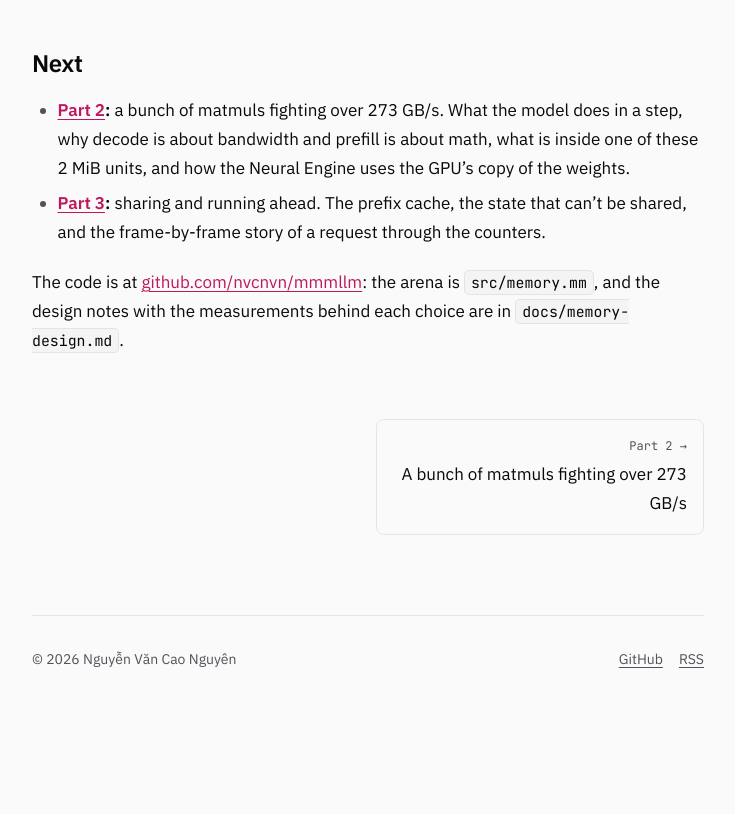
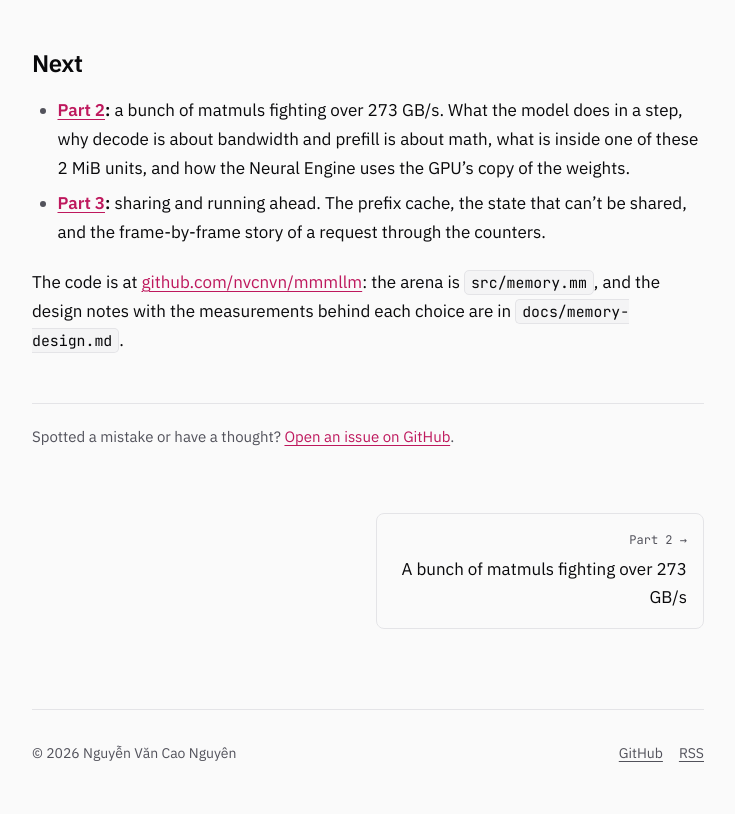
Before and after one commit to nvcnvn/nvcnvn.github.io, an Astro site: page /blog/mmmllm-1-dram-slab in a window 1280 px wide. Shown: the part 9194-10008 px from the top of the page, without its empty margins (272-1007 px from the left). Before the commit the page ends 9914 px from the top, so only its background shows below. Built offline with nearby package versions, Linux system fonts and the light colour scheme; Astro itself is replaced by a stand-in of ours.

Commit message:
feat(blog): feedback link, original-source note and canonical override
Every post ends with a link that opens a prefilled GitHub issue. Reposts
can set `original` to show where they first appeared, and `canonical`
to point search engines elsewhere.

Co-Authored-By: Claude Opus 5.5 <noreply@anthropic.com>

```diff
--- a/src/consts.ts
+++ b/src/consts.ts
@@ -4,3 +4,4 @@ export const AUTHOR = 'Nguyễn Văn Cao Nguyên';
 export const SOCIAL = {
   github: 'https://github.com/nvcnvn',
 };
+export const REPO = 'https://github.com/nvcnvn/nvcnvn.github.io';
--- a/src/content.config.ts
+++ b/src/content.config.ts
@@ -13,6 +13,9 @@ const blog = defineCollection({
     draft: z.boolean().default(false),
     series: z.string().optional(), // posts sharing a series get Part n ← → navigation instead of Older / Newer
     part: z.number().int().positive().optional(),
+    // reposts: where the post first appeared; shown as an "Originally published on …" note
+    original: z.object({ url: z.string().url(), site: z.string() }).optional(),
+    canonical: z.string().url().optional(), // override <link rel="canonical"> (defaults to this site)
   }),
 });
 
--- a/src/layouts/Base.astro
+++ b/src/layouts/Base.astro
@@ -8,11 +8,12 @@ interface Props {
   title?: string;
   description?: string;
   type?: 'website' | 'article';
+  canonical?: string;
 }
 
 const { title, description = SITE_DESCRIPTION, type = 'website' } = Astro.props;
 const fullTitle = title ? `${title} · ${SITE_TITLE}` : SITE_TITLE;
-const canonical = new URL(Astro.url.pathname, Astro.site);
+const canonical = Astro.props.canonical ?? new URL(Astro.url.pathname, Astro.site).href;
 ---
 
 <!doctype html>
--- a/src/pages/blog/[...slug].astro
+++ b/src/pages/blog/[...slug].astro
@@ -2,6 +2,7 @@
 import { render } from 'astro:content';
 import Base from '../../layouts/Base.astro';
 import { getPosts, formatDate, readingTime, slugifyTag } from '../../utils';
+import { REPO } from '../../consts';
 
 export async function getStaticPaths() {
   const posts = await getPosts();
@@ -26,10 +27,15 @@ export async function getStaticPaths() {
 
 const { post, newer, older, series } = Astro.props;
 const { Content } = await render(post);
-const { title, description, date, updated, tags } = post.data;
+const { title, description, date, updated, tags, original, canonical } = post.data;
+const postUrl = new URL(`/blog/${post.id}/`, Astro.site).href;
+const feedbackUrl = `${REPO}/issues/new?${new URLSearchParams({
+  title: `Feedback: ${title}`,
+  body: `Post: ${postUrl}\n\n`,
+})}`;
 ---
 
-<Base title={title} description={description} type="article">
+<Base title={title} description={description} type="article" canonical={canonical}>
   <article>
     <header class="post-header">
       <h1>{title}</h1>
@@ -38,6 +44,13 @@ const { title, description, date, updated, tags } = post.data;
         {updated && <span>Updated {formatDate(updated)}</span>}
         <span>{readingTime(post.body)}</span>
       </div>
+      {
+        original && (
+          <p class="post-original">
+            Originally published on <a href={original.url}>{original.site}</a>.
+          </p>
+        )
+      }
       {
         tags.length > 0 && (
           <ul class="tags" aria-label="Tags">
@@ -54,6 +67,10 @@ const { title, description, date, updated, tags } = post.data;
     <div class="prose">
       <Content />
     </div>
+
+    <p class="post-feedback">
+      Spotted a mistake or have a thought? <a href={feedbackUrl}>Open an issue on GitHub</a>.
+    </p>
   </article>
 
   <nav class="post-nav" aria-label="More posts">
--- a/src/styles/global.css
+++ b/src/styles/global.css
@@ -435,6 +435,19 @@ hr {
   text-decoration: var(--shiki-dark-text-decoration) !important;
 }
 
+.post-original {
+  margin: 0.75rem 0 0;
+  font-size: 0.875rem;
+  color: var(--fg-muted);
+}
+.post-feedback {
+  margin-top: 3rem;
+  padding-top: 1.25rem;
+  border-top: 1px solid var(--border);
+  font-size: 0.9375rem;
+  color: var(--fg-muted);
+}
+
 .post-nav {
   display: grid;
   grid-template-columns: 1fr 1fr;
```
